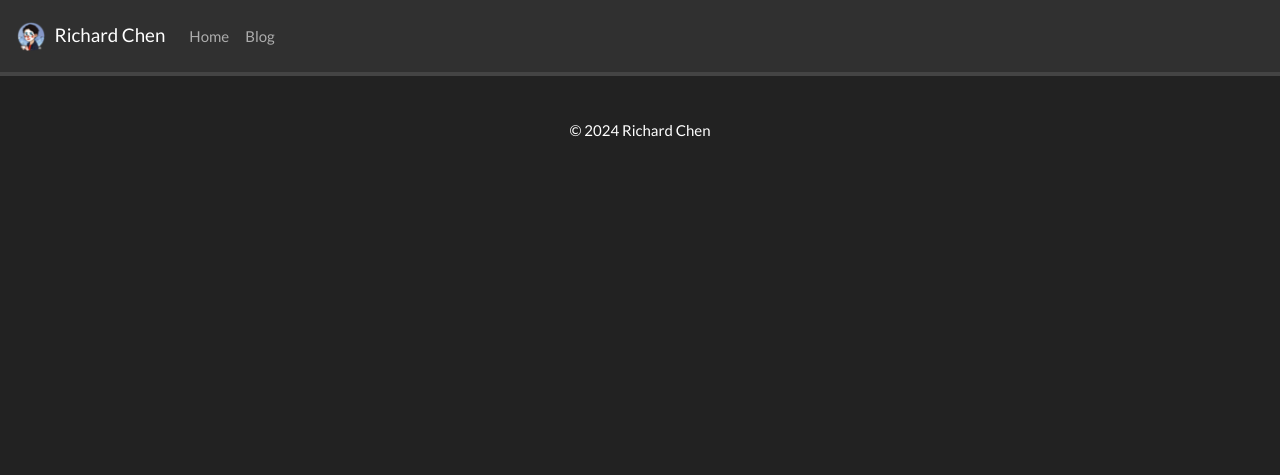
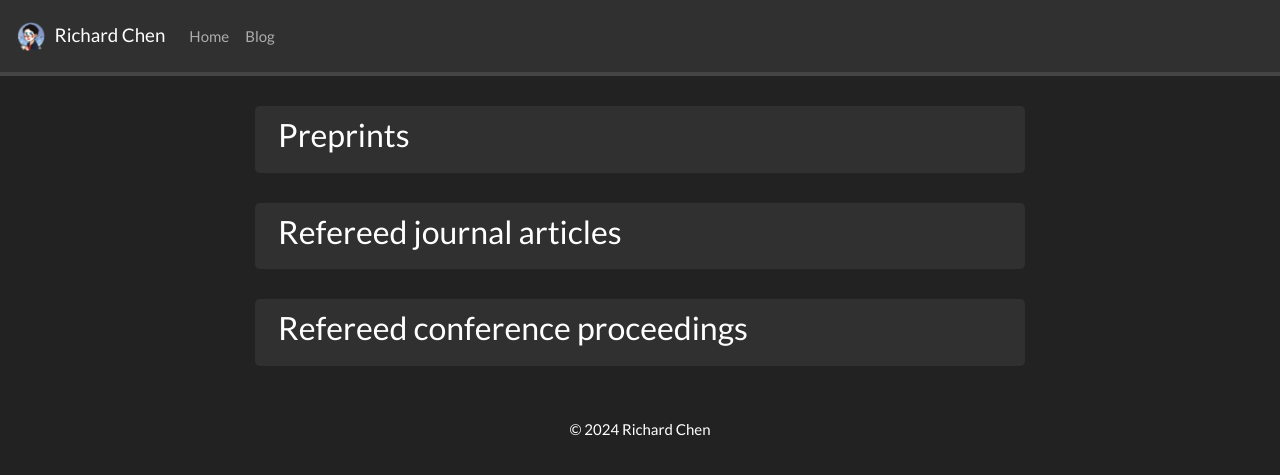
Before and after one commit to rchen2025/website, a Jekyll site: the page built from _pages/publications.md, in a window 1280 px wide. Shown: the top 475 px of the page. Built offline with Jekyll 4.4.1, drawn with Linux system fonts in a browser that asks for light colours; nearby versions of some CDN libraries; a style sheet for code colours, icons or effects is not loaded.

```diff
--- a/_includes/sidebar.html
+++ b/_includes/sidebar.html
@@ -67,6 +67,6 @@
     <p>{{ post.content }}</p>
   {% endfor %}
 
-  <h5><a href="{{ site.url }}{{ site.baseurl }}/blogs.html">... see all posts</a></h5>
+  <h5><a href="{{ site.url }}{{ site.baseurl }}/blog.html">... see all posts</a></h5>
 
 </div>
--- a/_layouts/bibtemplate.html
+++ b/_layouts/bibtemplate.html
@@ -9,7 +9,7 @@
     padding-bottom:0px;
     padding-left:15px;
     padding-right:15px;
-    height:20px:
+    height:20px;
 }
 pre{
     white-space: pre-wrap;
--- a/_pages/publications.md
+++ b/_pages/publications.md
@@ -15,3 +15,18 @@ years: [2016, 2017, 2018, 2019, 2020, 2021]
     margin-bottom:30px;
 }
 </style>
+
+<div class="jumbotron">
+### Preprints
+<!-- {% bibliography --query @unpublished %} -->
+</div>
+
+<div class="jumbotron">
+### Refereed journal articles
+<!-- {% bibliography --query @article %} -->
+</div>
+
+<div class="jumbotron">
+### Refereed conference proceedings
+<!-- {% bibliography --query @inproceedings %} -->
+</div>
```
Also changed, not shown: _pages/talks.md (+10 -0 lines).
